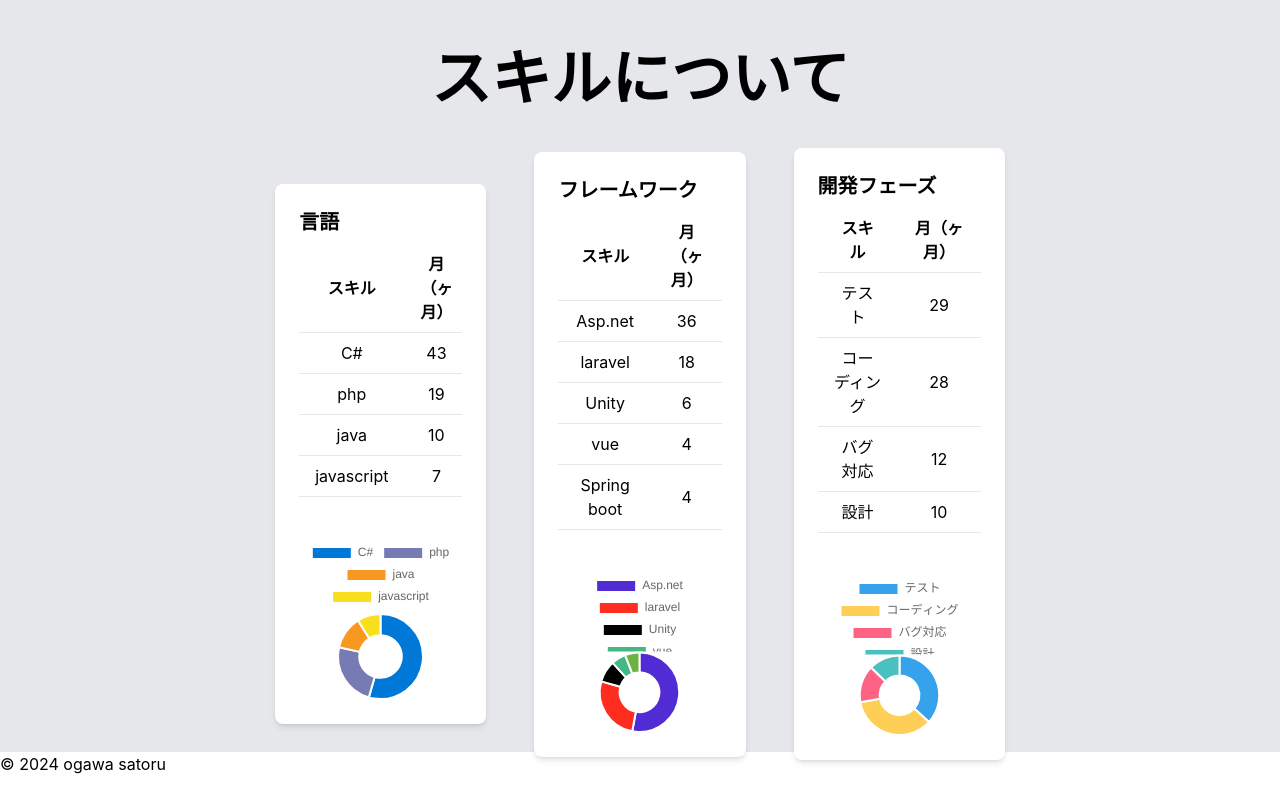
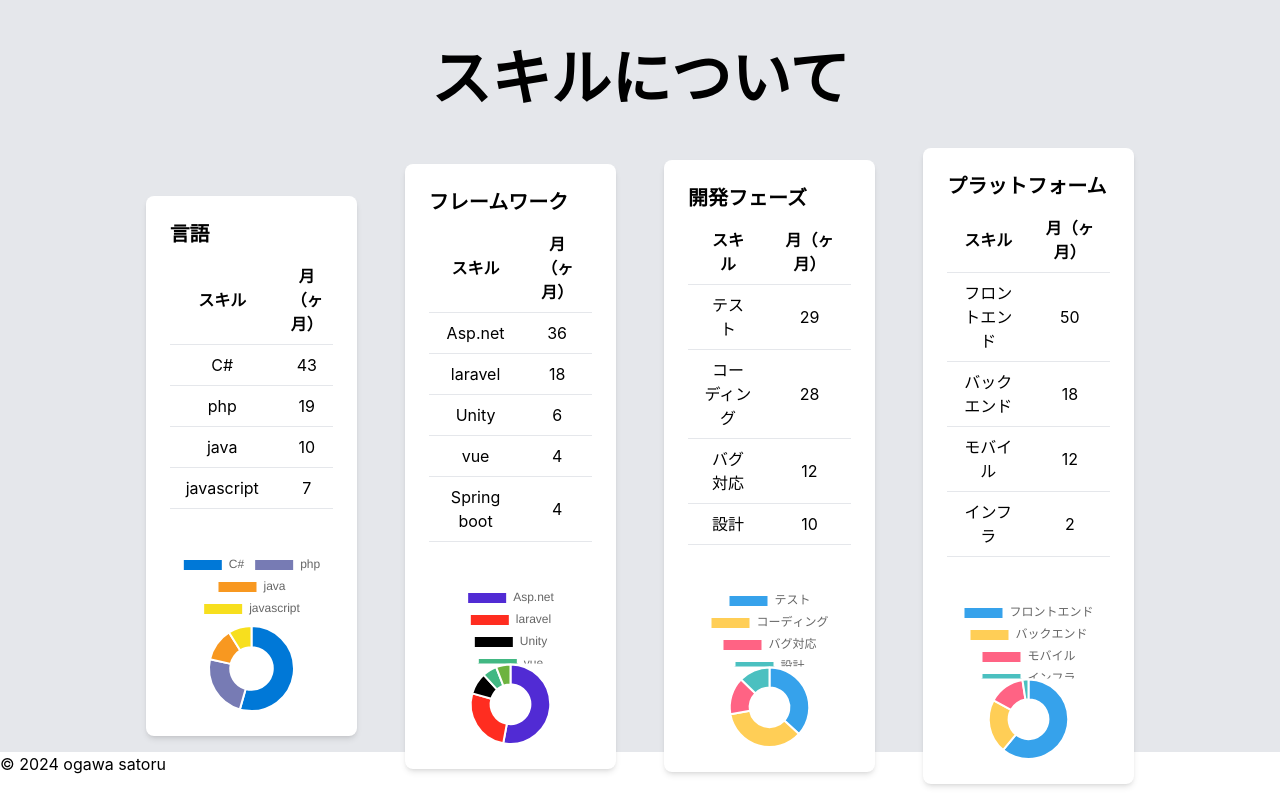
Before and after one commit to sugar2456/portfolio_project, a React (Create React App) app in the folder src/my-portfolio-app/: page / in a window 1280 px wide. Shown: the part 1936-2736 px from the top of the page. Before the commit the page ends 2712 px from the top, so only its background shows below. Built offline with nearby package versions, Linux system fonts and the light colour scheme.

Commit message:
追加のスキルセット記載

```diff
--- a/src/my-portfolio-app/src/pages/sections/Skill.js
+++ b/src/my-portfolio-app/src/pages/sections/Skill.js
@@ -59,6 +59,24 @@ function Skill() {
         ],
     };
 
+    const platformSkills = [
+        { name: 'フロントエンド', month: 50 },
+        { name: 'バックエンド', month: 18 },
+        { name: 'モバイル', month: 12 },
+        { name: 'インフラ', month: 2 },
+    ];
+
+    const platformData = {
+        labels: platformSkills.map(skill => skill.name),
+        datasets: [
+            {
+                data: platformSkills.map(skill => skill.month),
+                backgroundColor: ['#36A2EB', '#FFCE56', '#FF6384', '#4BC0C0'],
+                hoverBackgroundColor: ['#36A2EB', '#FFCE56', '#FF6384', '#4BC0C0'],
+            },
+        ],
+    };
+
     return (
         <section id="skill" className="h-screen p-8 bg-gray-200">
             <h1 className="pt-16 pb-6 text-6xl font-bold text-center">スキルについて</h1>
@@ -66,6 +84,7 @@ function Skill() {
                 <SkillCard title="言語" skills={langSkills} data={langData} />
                 <SkillCard title="フレームワーク" skills={framworkSkills} data={framworkData} />
                 <SkillCard title="開発フェーズ" skills={phaseSkills} data={phaseData} />
+                <SkillCard title="プラットフォーム" skills={platformSkills} data={platformData} />
             </div>
         </section>
     );
```
